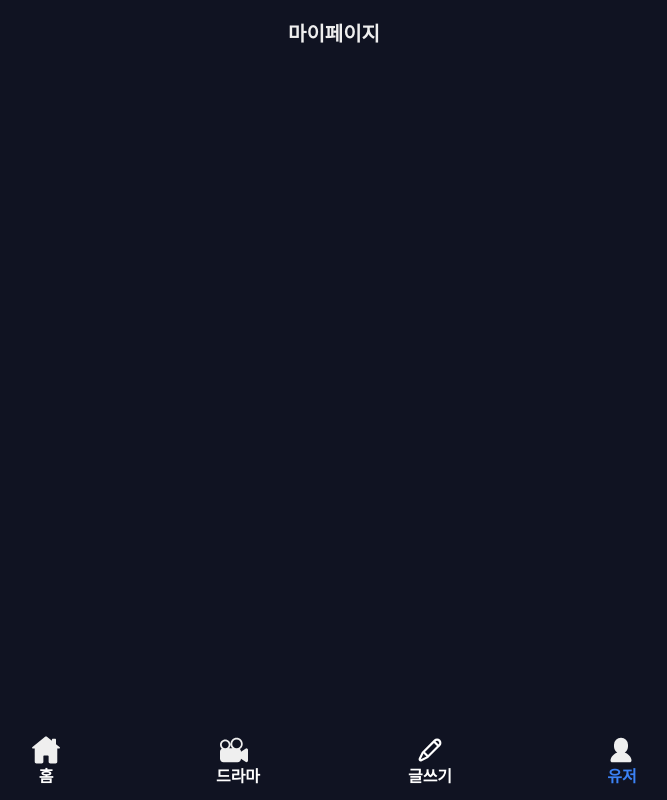
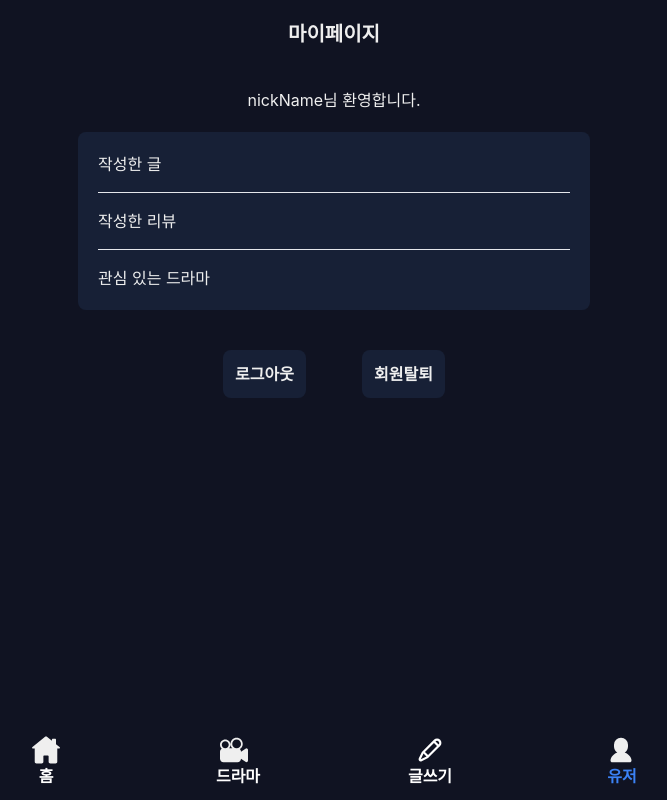
Before and after one commit to minomad/life-drama, a React (Vite) app: page /user in a window 1280 px wide. Shown: the whole page, without its empty margins (306-973 px from the left). Built offline with nearby package versions, Linux system fonts and the light colour scheme; no server answers; what pocketbase would draw is missing.

Commit message:
배포 테스트

```diff
--- a/src/api/usePocketData.js
+++ b/src/api/usePocketData.js
@@ -8,7 +8,7 @@ export function usePocketData({ collection }) {
   async function getList() {
     try {
       setStatus('loading');
-      const responseList = await pb.collection(collection).getFullList({sort:'-created'});
+      const responseList = await pb.collection(collection).getFullList({ sort: '-created' });
       setData(responseList);
       setStatus('success');
     } catch (error) {
@@ -30,7 +30,17 @@ export function usePocketData({ collection }) {
   async function createData(data) {
     try {
       const responseCreate = await pb.collection(collection).create(data);
-      setData(responseCreate)
+      setData(responseCreate);
+      setStatus('success');
+    } catch (error) {
+      setStatus('error');
+    }
+  }
+
+  async function deleteData(id) {
+    try {
+      const responseDelete = await pb.collection(collection).delete(id);
+      setData(responseDelete);
       setStatus('success');
     } catch (error) {
       setStatus('error');
@@ -43,5 +53,6 @@ export function usePocketData({ collection }) {
     getList,
     getIdData,
     createData,
+    deleteData,
   };
 }
--- a/src/components/Drama.jsx
+++ b/src/components/Drama.jsx
@@ -16,7 +16,7 @@ function Drama({ data }) {
           >
             <Link to={`/drama/${item.id}`}>
               <figure className="shadow-lg">
-                <img src={getPbImageURL(item, 'img')} alt="" className="rounded-t-md hover:scale-105" />
+                <img src={getPbImageURL(item, 'img')} alt={item.title} className="rounded-t-md hover:scale-105" />
                 <figcaption className="rounded-b-md bg-secondary py-2 text-center font-semibold">
                   {item.title}
                 </figcaption>
--- a/src/pages/DramaPage.jsx
+++ b/src/pages/DramaPage.jsx
@@ -41,12 +41,8 @@ function Drama() {
           <p className="line-clamp-3 text-ellipsis">{dramaData.desc}</p>
         </div>
         <div className="flex gap-3">
-          <Button onClick={handleLikeClick}>
-            좋아요 <span>{dramaData.like}</span>
-          </Button>
-          <Button hoverColor="hover:bg-rose-500">
-            싫어요 <span>{dramaData.dislike}</span>
-          </Button>
+          <Button onClick={handleLikeClick}>좋아요</Button>
+          <Button hoverColor="hover:bg-rose-500">싫어요</Button>
         </div>
         <div className="absolute left-8 top-4">
           <button onClick={handleBack}>
--- a/src/pages/UserPage.jsx
+++ b/src/pages/UserPage.jsx
@@ -1,9 +1,23 @@
+import Button from '@/components/Button';
+import { usePocketData } from '@/api/usePocketData';
 
 function UserPage() {
+  const { getIdData, deleteData } = usePocketData({ collection: 'users' });
+
   return (
-    <>
-    <h1 className=" text-center font-black text-xl py-5">마이페이지</h1>
-    </>
-  )
+    <section className="flex flex-col items-center gap-5 px-5">
+      <h2 className=" py-5 text-center text-xl font-black">마이페이지</h2>
+      <p>nickName님 환영합니다.</p>
+      <ul className=" flex w-full max-w-lg flex-col gap-4 rounded-lg bg-secondary p-5">
+        <li>작성한 글</li>
+        <li className='border-y py-4'>작성한 리뷰</li>
+        <li>관심 있는 드라마</li>
+      </ul>
+      <div className="flex gap-14 pt-5">
+        <Button>로그아웃</Button>
+        <Button hoverColor="hover:bg-rose-500">회원탈퇴</Button>
+      </div>
+    </section>
+  );
 }
-export default UserPage
+export default UserPage;
```
Also changed, not shown: public/back.svg.
